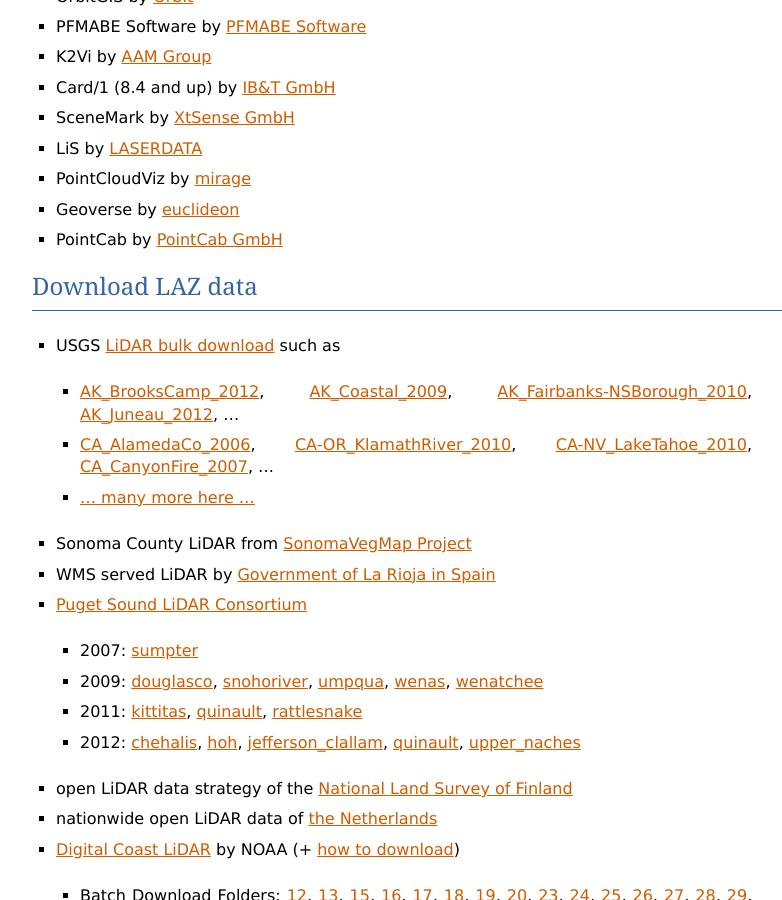
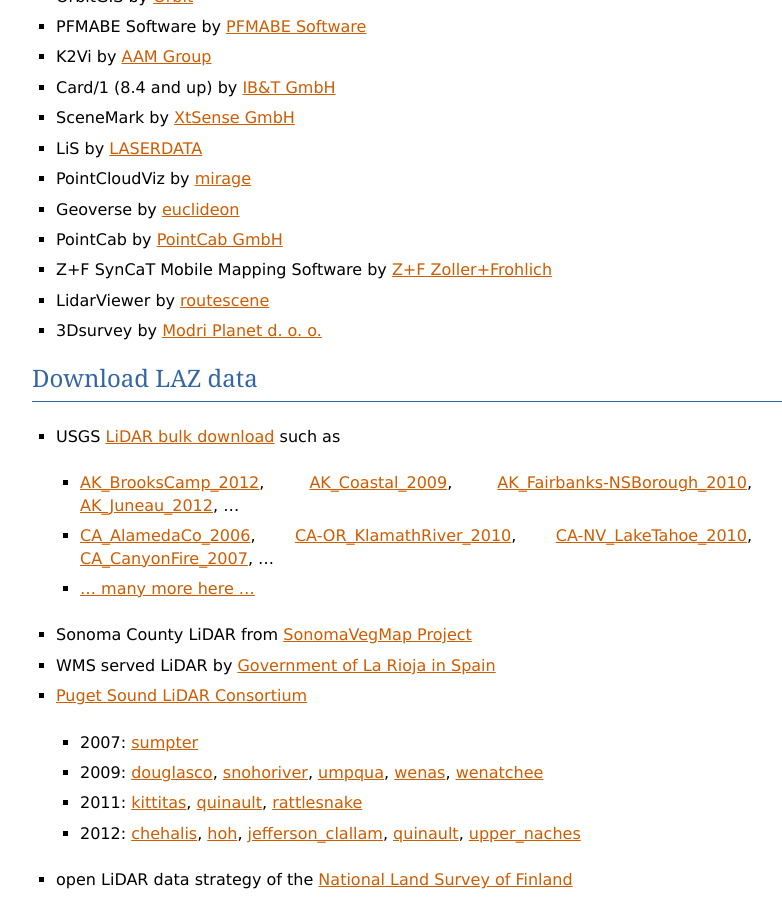
Before and after one commit to LASzip/LASzip, a Sphinx documentation site: the page built from docs/source/index.rst, in a window 1280 px wide and 900 px high, scrolled down 3724 px. Shown: the whole window, without its empty margins (48-830 px from the left). Built offline with Sphinx 7.4.7, drawn with Linux system fonts in a browser that asks for light colours.

Commit message:
INTERGEO: 3 more companies support LAZ

```diff
--- a/docs/source/index.rst
+++ b/docs/source/index.rst
@@ -172,6 +172,9 @@
 * PointCloudViz by `mirage <http://www.mirage-tech.com/>`_
 * Geoverse by `euclideon <http://www.euclideon.com/>`_
 * PointCab by `PointCab GmbH <http://www.pointcab-software.com/en/technical-details/>`_
+* Z+F SynCaT Mobile Mapping Software by `Z+F Zoller+Frohlich <http://www.zf-laser.com/Z-F-SynCaT-R.174.0.html>`_
+* LidarViewer by `routescene <http://www.routescene.com/>`_
+* 3Dsurvey by `Modri Planet d. o. o. <http://www.3dsurvey.si/>`_
 
 Download LAZ data
 ------------------------------------------------------------------------------
```
